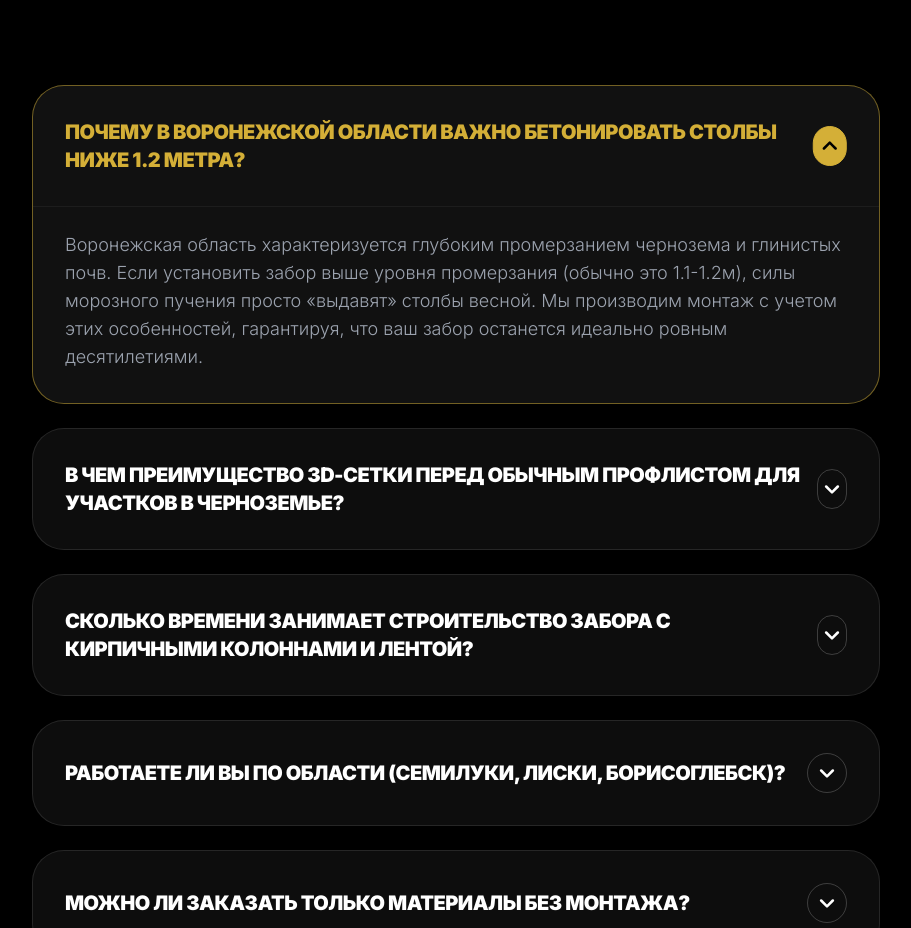
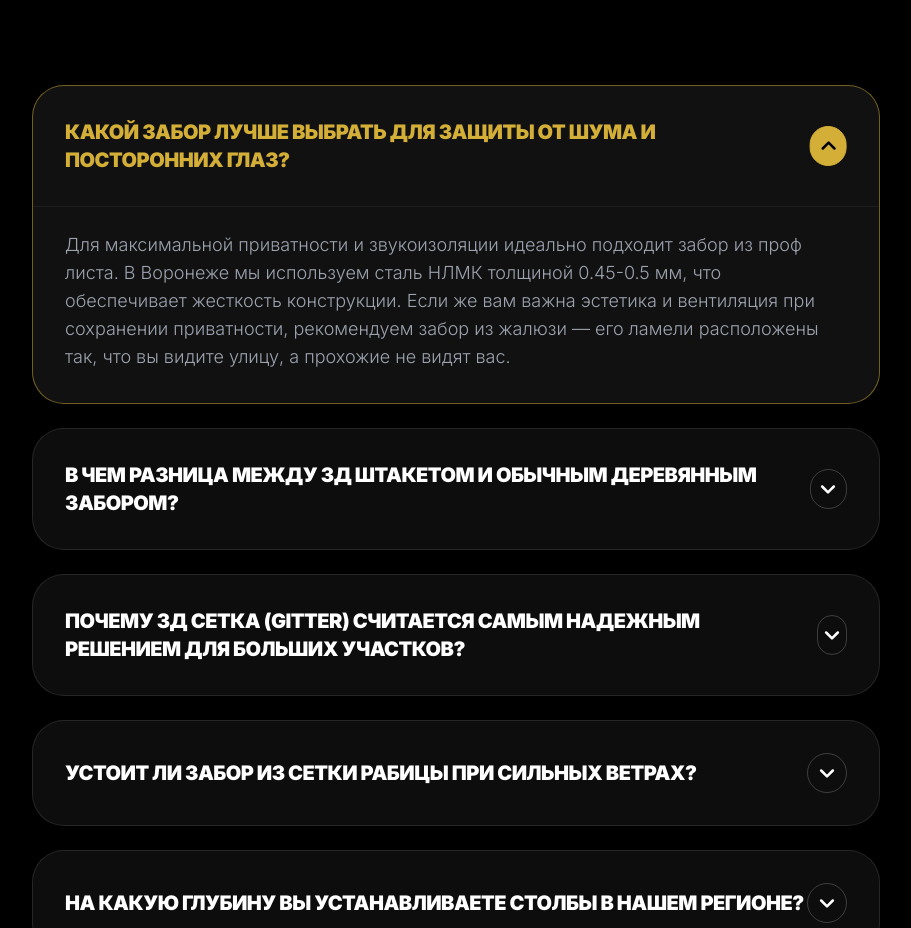
Before and after one commit to ksasha79/KovkaMaster, a React (Vite) app: page / in a window 1280 px wide. Shown: the part 8767-9695 px from the top of the page, without its empty margins (184-1095 px from the left). Built offline with nearby package versions, Linux system fonts and the light colour scheme.

Commit message:
Update FAQ.tsx

```diff
--- a/components/FAQ.tsx
+++ b/components/FAQ.tsx
@@ -1,26 +1,25 @@
-
 import React, { useState } from 'react';
 
 const faqs = [
   {
-    question: "Почему в Воронежской области важно бетонировать столбы ниже 1.2 метра?",
-    answer: "Воронежская область характеризуется глубоким промерзанием чернозема и глинистых почв. Если установить забор выше уровня промерзания (обычно это 1.1-1.2м), силы морозного пучения просто «выдавят» столбы весной. Мы производим монтаж с учетом этих особенностей, гарантируя, что ваш забор останется идеально ровным десятилетиями."
+    question: "Какой забор лучше выбрать для защиты от шума и посторонних глаз?",
+    answer: "Для максимальной приватности и звукоизоляции идеально подходит забор из проф листа. В Воронеже мы используем сталь НЛМК толщиной 0.45-0.5 мм, что обеспечивает жесткость конструкции. Если же вам важна эстетика и вентиляция при сохранении приватности, рекомендуем забор из жалюзи — его ламели расположены так, что вы видите улицу, а прохожие не видят вас."
   },
   {
-    question: "В чем преимущество 3D-сетки перед обычным профлистом для участков в Черноземье?",
-    answer: "3D-сетка (Gitter) обеспечивает отличную проветриваемость участка. На открытых пространствах Воронежской степи часто бывают сильные ветровые нагрузки — сетка не имеет парусности, в отличие от сплошного профлиста. Кроме того, она не затеняет посадки, что критично для плодородного чернозема."
+    question: "В чем разница между 3Д штакетом и обычным деревянным забором?",
+    answer: "Металлический 3Д штакетник не гниет, не выцветает и не требует ежегодной покраски. 3D-рез (полукруглый верх) придает забору классический вид. Мы предлагаем установку 'в шахматку' для полной непрозрачности или с зазором для лучшей проветриваемости участка, что критично для чернозема в Рамони или Новой Усмани."
   },
   {
-    question: "Сколько времени занимает строительство забора с кирпичными колоннами и лентой?",
-    answer: "Это капитальное строительство. Первый этап — копка траншеи и заливка армированной ленты (3-5 дней на набор прочности бетона). Затем — возведение колонн и монтаж пролетов. В среднем, объект длиной 20-30 метров в Новой Усмани или Рамони мы сдаем за 14-18 рабочих дней."
+    question: "Почему 3Д сетка (Gitter) считается самым надежным решением для больших участков?",
+    answer: "3Д сетка имеет ребра жесткости (изгибы прутка), которые не дают секции деформироваться. Она пропускает 100% солнечного света, что важно для садоводов Воронежской области. Пруток оцинкован и покрыт полимером в заводских условиях, поэтому срок службы такого ограждения превышает 30 лет."
   },
   {
-    question: "Работаете ли вы по области (Семилуки, Лиски, Борисоглебск)?",
-    answer: "Да, мы работаем по всей Воронежской области. У нас налажена логистика по трассе М-4 и региональным дорогам. Стоимость доставки рассчитывается индивидуально, но благодаря собственному автопарку она остается минимальной для заказчика."
+    question: "Устоит ли забор из сетки рабицы при сильных ветрах?",
+    answer: "Да, это самый 'прозрачный' для ветра забор. Сетка рабица не имеет парусности, поэтому столбы не расшатываются даже на открытых степных участках Лискинского или Семилукского районов. Для надежности мы используем оцинкованную проволоку, которая не ржавеет после первой зимы."
   },
   {
-    question: "Можно ли заказать только материалы без монтажа?",
-    answer: "Да, как завод-изготовитель, мы отгружаем комплекты для самостоятельной сборки со склада в Воронеже. Вы получаете все необходимые комплектующие, схемы сборки и заводскую гарантию на металл и окраску."
+    question: "На какую глубину вы устанавливаете столбы в нашем регионе?",
+    answer: "Это ключевой вопрос. Глубина промерзания почвы в Воронеже — около 1.2 метра. Чтобы забор не 'выдавило' весной силами морозного пучения, мы устанавливаем столбы ниже этой отметки (на 1.3 - 1.5 метра) с обязательным бутованием щебнем или бетонированием, в зависимости от типа грунта на вашем объекте."
   }
 ];
 
```
